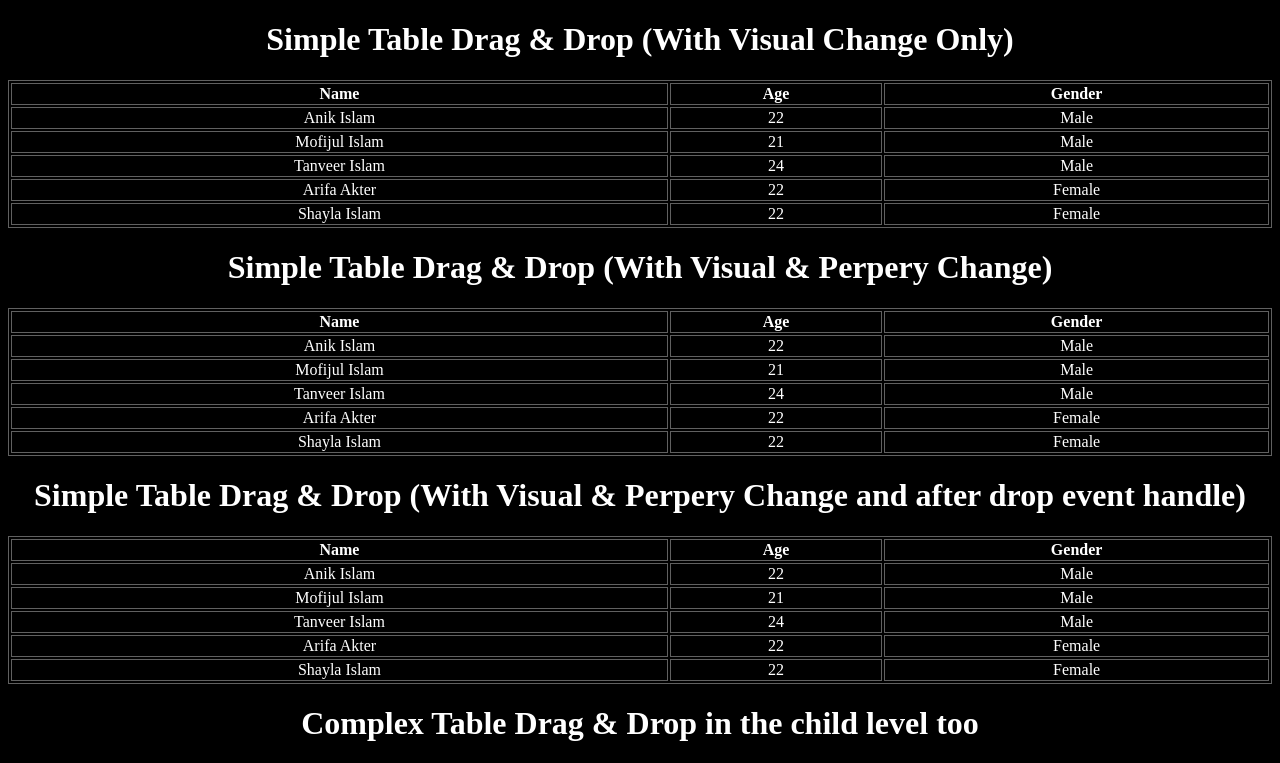
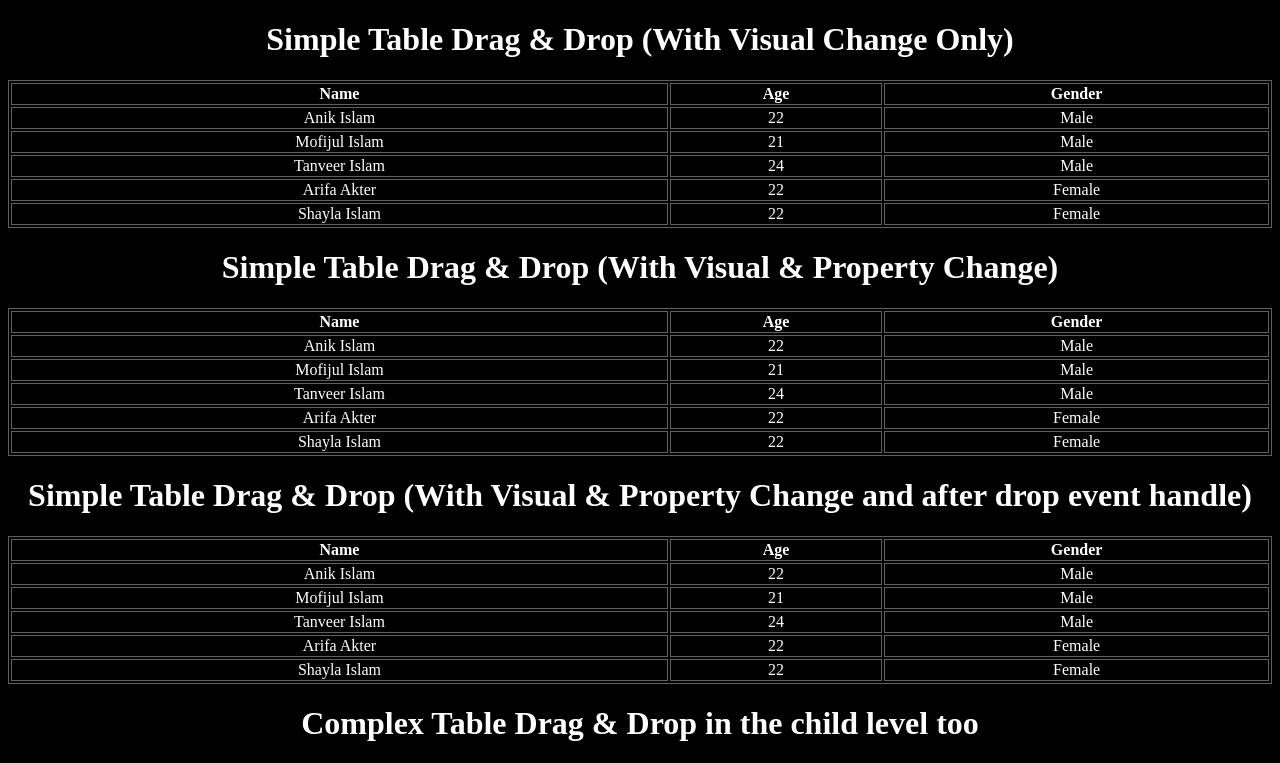
Before and after one commit to aiubian/Angular-Drag-and-Drop, a plain HTML site: page index.html in a window 1280 px wide. Shown: the top 763 px of the page. Drawn offline with Linux system fonts and the light colour scheme.

Commit message:
Update index.html

```diff
--- a/index.html
+++ b/index.html
@@ -37,7 +37,7 @@
                 </tr>
             </tbody>
         </table>
-        <h1>Simple Table Drag & Drop (With Visual & Perpery Change)</h1>
+        <h1>Simple Table Drag & Drop (With Visual & Property Change)</h1>
         <table>
             <thead>
                 <tr>
@@ -54,7 +54,7 @@
                 </tr>
             </tbody>
         </table>
-        <h1>Simple Table Drag & Drop (With Visual & Perpery Change and after drop event handle)</h1>
+        <h1>Simple Table Drag & Drop (With Visual & Property Change and after drop event handle)</h1>
         <table>
             <thead>
                 <tr>
```
